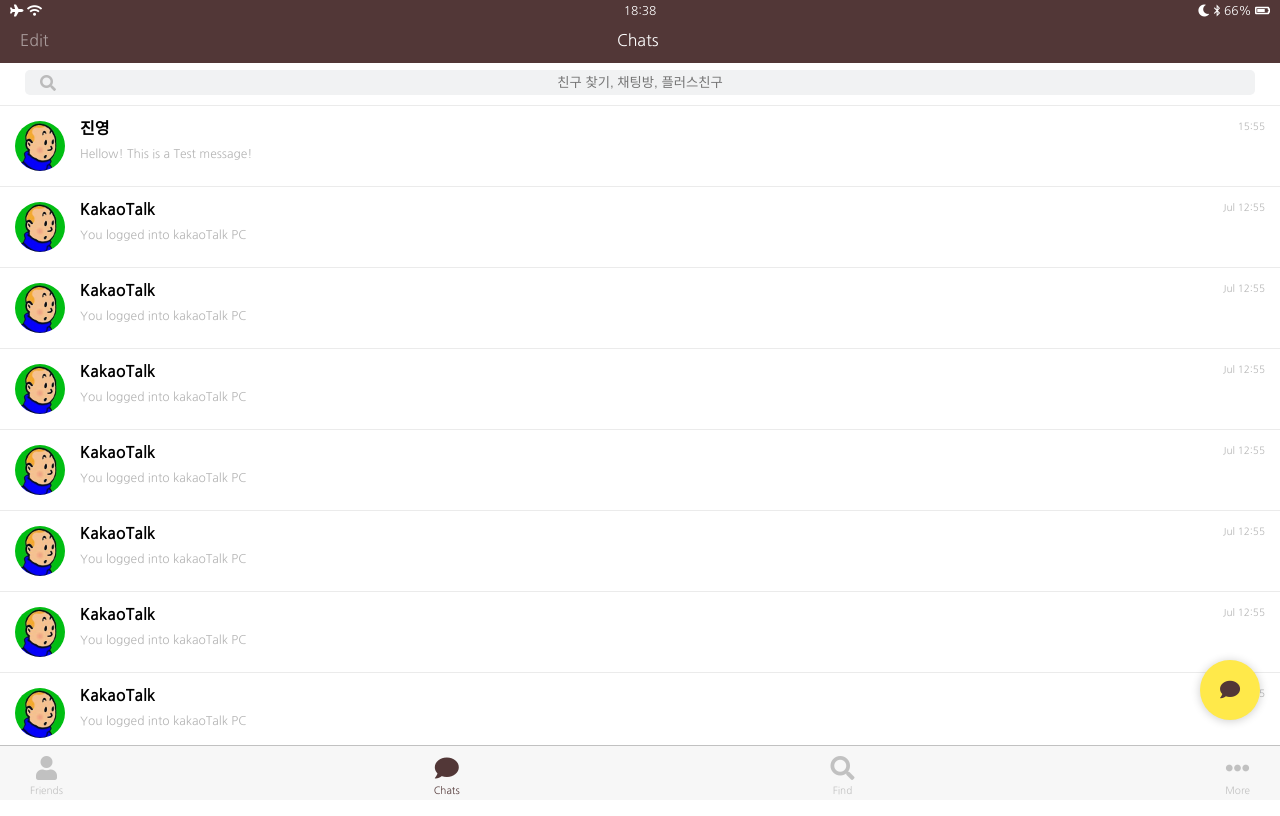
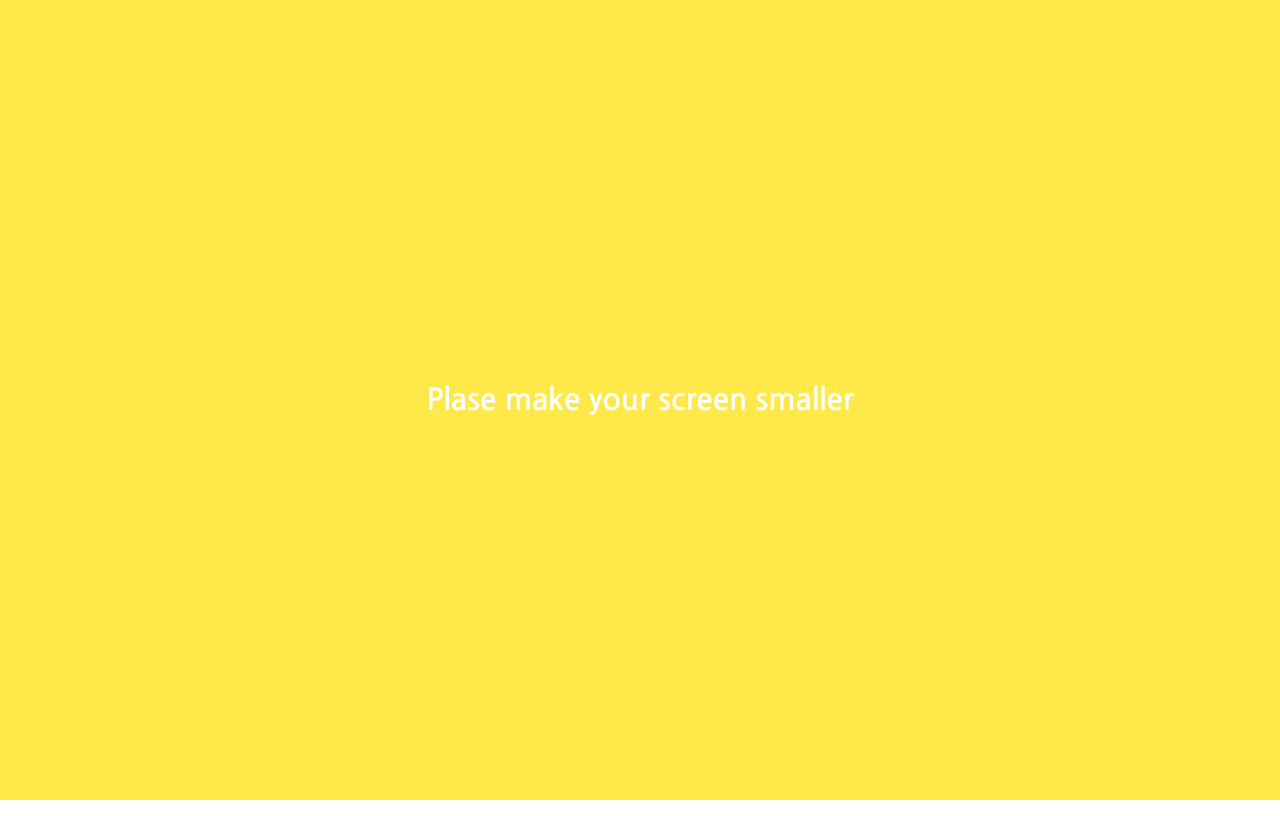
Before and after one commit to hjk781/kakao-clone, a plain HTML site: page chats.html in a window 1280 px wide. Drawn offline with Linux system fonts and the light colour scheme.

Commit message:
css id done

```diff
--- a/chats.html
+++ b/chats.html
@@ -171,5 +171,8 @@
             <i class="fas fa-ellipsis-h"></i><span class="tab-bar_title">More</span>
         </a>
     </nav>
+    <div class="bigScreenText">
+        <span>Plase make your screen smaller</span>
+    </div>
 </body>
 </html>
--- /dev/null
+++ b/css/bigSreen.css
@@ -0,0 +1,17 @@
+.bigScreenText{
+    position: fixed;
+    width: 100%;
+    height: 100%;
+    top: 0;
+    left: 0;
+    background: #ffe94a;
+    z-index: 3;
+    color: white;
+    font-weight: 600;
+    display: flex;
+    justify-content: center;
+    align-items: center;
+    font-size: 30px;
+    text-align: center;
+    display: none;
+}
--- a/css/chats.css
+++ b/css/chats.css
@@ -50,4 +50,11 @@
     font-size: 20px;
     color: #523737;
     box-shadow: 0px 1px 10px rgba(0, 0, 0, 0.2);
+    transition: color .3s, backgroun 1s,transform .5s ease-in-out;
 }
+
+.chat-btn:hover{
+    color: white;
+    background: #523737;
+    transform: rotateY(1turn);
+}
--- a/css/friends.css
+++ b/css/friends.css
@@ -25,6 +25,18 @@
     width: 40px;
     border-radius: 50%;
     margin-right: 15px;
+    animation: 1s rotateFriend infinite ease-in-out;
+}
+@keyframes rotateFriend {
+    0%{
+        transform: rotateY(00deg);
+    }
+    50%{
+        transform: rotateY(180deg) scale(0.5);
+    }
+    100%{
+        transform: rotateY(360deg);
+    }
 }
 .friends_section-row a{
     text-decoration: none;
--- a/css/globals.css
+++ b/css/globals.css
@@ -2,4 +2,21 @@
     font-family: 'Nanum Gothic', sans-serif;
     padding-top: 60px;
     padding-bottom: 60px;
+
 }
+main{
+    animation: .5s bodyPopIn ease-in-out;
+}
+@keyframes bodyPopIn {
+    from{
+        opacity: 0;
+        transform: translateY(-10px);
+    }
+    to{
+        opacity: 1;
+        transform: none;
+}
+
+*{
+    box-sizing: border-box;
+}
--- /dev/null
+++ b/css/mobile.css
@@ -0,0 +1,5 @@
+@media screen and (min-width:530px){
+    .bigScreenText{
+        display: flex;
+    }
+}
--- a/css/navigation.css
+++ b/css/navigation.css
@@ -14,6 +14,10 @@
     flex-direction: column;
     text-decoration: none;
     color: #c1c1c1;
+    transition: transform .3s linear;
+}
+.tab-bar .tab-bar_tab:hover{
+    transform: scale(1.1);
 }
 .tab-bar .tab-bar_tab i{
     display: block;
--- a/css/search-bar.css
+++ b/css/search-bar.css
@@ -5,18 +5,21 @@
 .search-bar input{
     width: 100%;
     padding: 5px 7px;
-    border: 0;
+    border: 1px solid white;
     box-sizing: border-box;
     border-radius: 5px;
     background: #f1f2f3;
     fonot-size:13px;
     text-align: center;
+    transition: border .2s linear;
 }
 .search-bar input::placeholder{
     text-align: center;
 }
 .search-bar input:focus{
     outline: none;
+    border: 1px solid #ffe94a;
+
 }
 .search-bar i{
     position: absolute;
--- a/css/style.css
+++ b/css/style.css
@@ -10,3 +10,5 @@
 @import 'more.css';
 @import 'profile.css';
 @import 'chat.css';
+@import 'bigSreen.css';
+@import 'mobile.css';
```
Also changed, not shown: chat.html (+3 -0 lines), find.html (+3 -0 lines), index.html (+3 -0 lines), more.html (+3 -0 lines), profile.html (+3 -0 lines).
